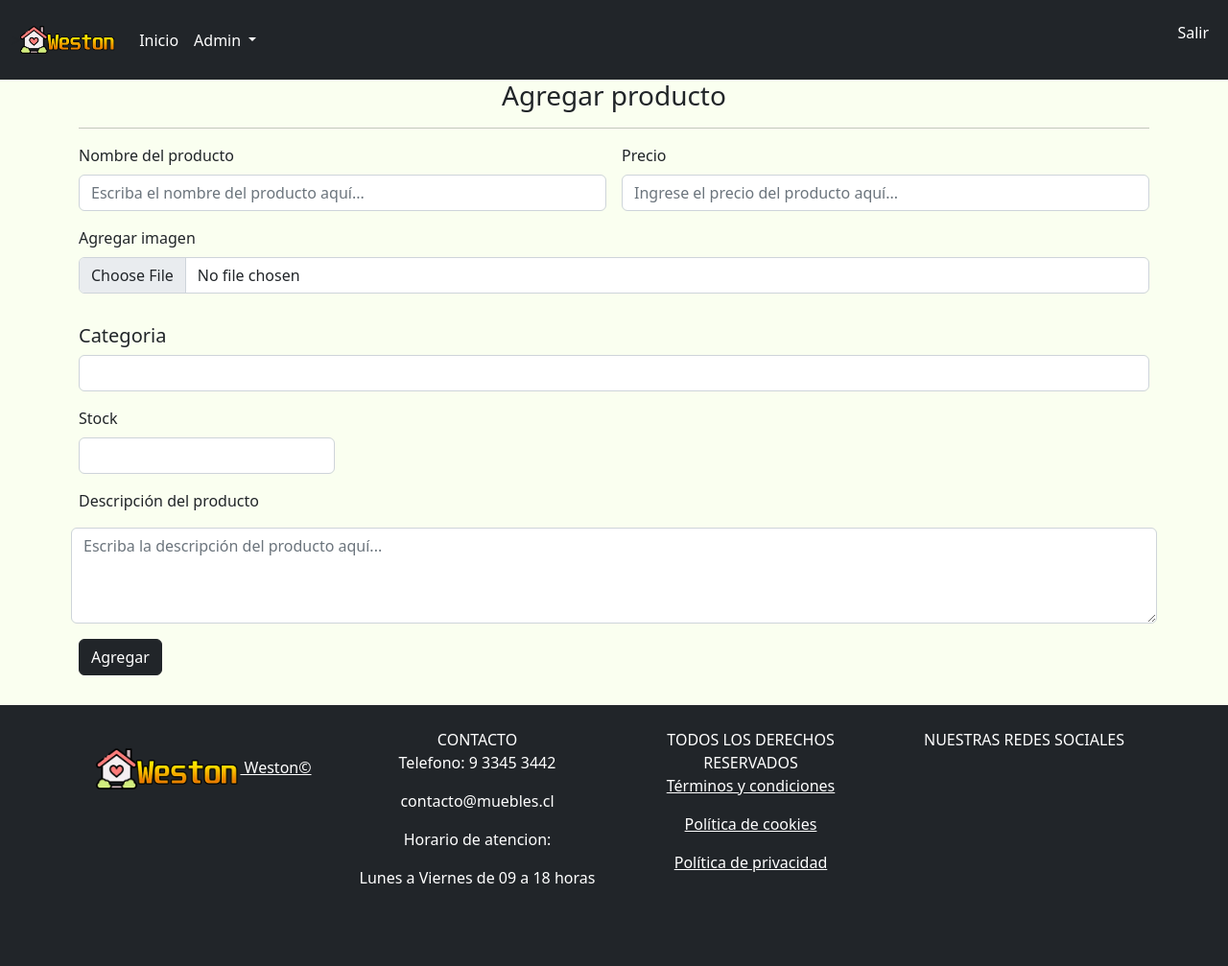
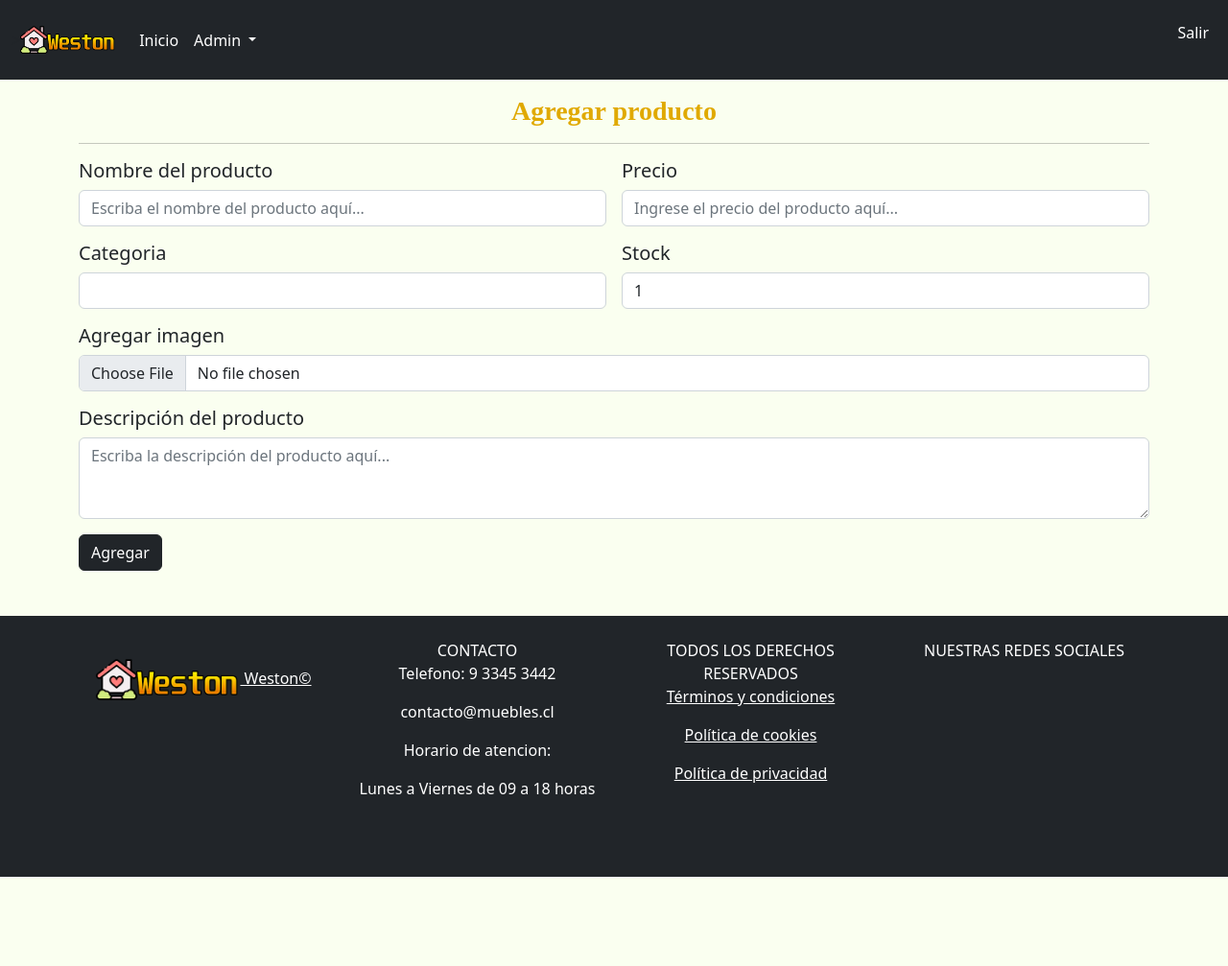
Before and after one commit to AlvaroAGDuoc/Weston, a Django app: page /form_agregar/ in a window 1280 px wide. Shown: the whole page at 96% size. After the commit the page ends 914 px from the top, so only its background shows below. Run offline with Django 4.2, Linux system fonts and the light colour scheme; data that the repository does not hold is empty.

Commit message:
cambios diseño
alvaro chupalo

```diff
--- a/weston/app/static/app/css/main.css
+++ b/weston/app/static/app/css/main.css
@@ -6,20 +6,6 @@ body {
 	background-color: #fafff0;
 }
 
-.alert {
-	z-index: 100;
-}
-
-.card-border {
-	border: solid 10px white;
-	border-radius: 20px;
-	overflow: hidden;
-	transition: all ease-out 0.2s;
-}
-
-.card-border:hover {
-	transform: scale(1.02);
-}
 
 .carrito {
 	min-height: 80vh;
@@ -57,8 +43,9 @@ footer {
 	padding: 50px 20px;
 }
 
-.imagen {
-	border-radius: 50%;
+.imagenProducto{
+	height: 300px;
+	width: 300px;
 }
 
 .texto-principal {
@@ -80,3 +67,32 @@ footer {
 	padding-bottom: 10px;
 	font-weight: bold;
 }
+
+.pagination > li > a
+{
+    background-color: rgb(250, 255, 233);
+    color: #5A4181;
+}
+
+.pagination > li > a:focus,
+.pagination > li > a:hover,
+.pagination > li > span:focus,
+.pagination > li > span:hover
+{
+    color: #a4b607;
+    background-color: #eee;
+    border-color: #ddd;
+}
+
+.pagination > .active > a
+{
+    color: rgb(255, 255, 255);
+    background-color: #e0a901 !Important;
+    border: solid 1px #e0a901 !Important;
+}
+
+.pagination > .active > a:hover
+{
+    background-color: #e0a901 !Important;
+    border: solid 1px #e0a901;
+}
--- a/weston/app/templates/app/agregar_producto.html
+++ b/weston/app/templates/app/agregar_producto.html
@@ -2,13 +2,13 @@
 producto {%endblock %} {% block content %}
 <!--CONTENIDO-->
 
-<div class="container">
-	<h3 class="text-center">Agregar producto</h3>
+<div class="container mb-3 mt-3">
+	<h3 class="texto-principal text-center">Agregar producto</h3>
 	<hr />
 	<form action="{% url 'registrar_p' %}" method="POST" enctype="multipart/form-data" class="row g-3" id="form_agregar" name="form_agregar">
 		{% csrf_token %}
-		<div class="col-md-6">
-			<label class="form-label">Nombre del producto</label>
+		<div class="form-group col-md-6">
+			<h5>Nombre del producto</h5>
 			<input
 				type="text"
 				class="form-control"
@@ -18,8 +18,9 @@ producto {%endblock %} {% block content %}
 				required
 			/>
 		</div>
-		<div class="col-md-6">
-			<label class="form-label">Precio</label>
+
+		<div class="form-group col-md-6">
+			<h5>Precio</h5>
 			<input
 				type="number"
 				name="precio"
@@ -29,11 +30,8 @@ producto {%endblock %} {% block content %}
 				required
 			/>
 		</div>
-		<div class="mb-3">
-			<label for="formFile" class="form-label">Agregar imagen</label>
-			<input class="form-control" type="file" id="formFile" name="foto" required />
-		</div>
-		<div class="form-group">
+
+		<div class="form-group col-md-6">
 			<h5>Categoria</h5>
 			<select class="form-control" name="categoria" id="categoria">
 				{% for i in cat %}
@@ -41,25 +39,38 @@ producto {%endblock %} {% block content %}
 				{% endfor %}
 			</select>
 		</div>
-		<div class="col-md-3">
-			<label class="form-label">Stock</label>
+
+		<div class="col-md-6">
+			<h5>Stock</h5>
 			<input
 				type="number"
 				class="form-control"
 				id="stock"
 				name="stock"
+				value="1"
 				required
 			/>
 		</div>
-		<label for="floatingTextarea2">Descripción del producto</label>
+
+		<div class="form-group">
+			<h5>Agregar imagen</h5>
+			<input class="form-control" type="file" id="formFile" name="foto" required />
+		</div>
+
+
+
+
+		<div class="form-group">
+			<h5>Descripción del producto</h5>
 			<textarea
 				class="form-control"
 				placeholder="Escriba la descripción del producto aquí..."
 				id="desc_prod"
 				name="descripcion"
-			style="height: 100px"
+				style="height: 85px"
 				required
 			></textarea>
+		</div>
 		<div class="col-12">
 			<button type="submit" class="btn btn-dark">Agregar</button>
 		</div>
```
Also changed, not shown: weston/app/templates/app/admin.html (+4 -4 lines), weston/app/templates/app/base.html (+7 -6 lines), weston/app/templates/app/lista_usuarios.html (+9 -6 lines), weston/app/templates/app/modificar_producto.html (+20 -15 lines), weston/app/templates/app/registro.html (+16 -11 lines), weston/media/productos/cocina_Bwgm15M.jpg (added), weston/media/productos/cocina_r2qpGZi.jpg (added). Lines whose indentation alone changed are shown as unchanged.
